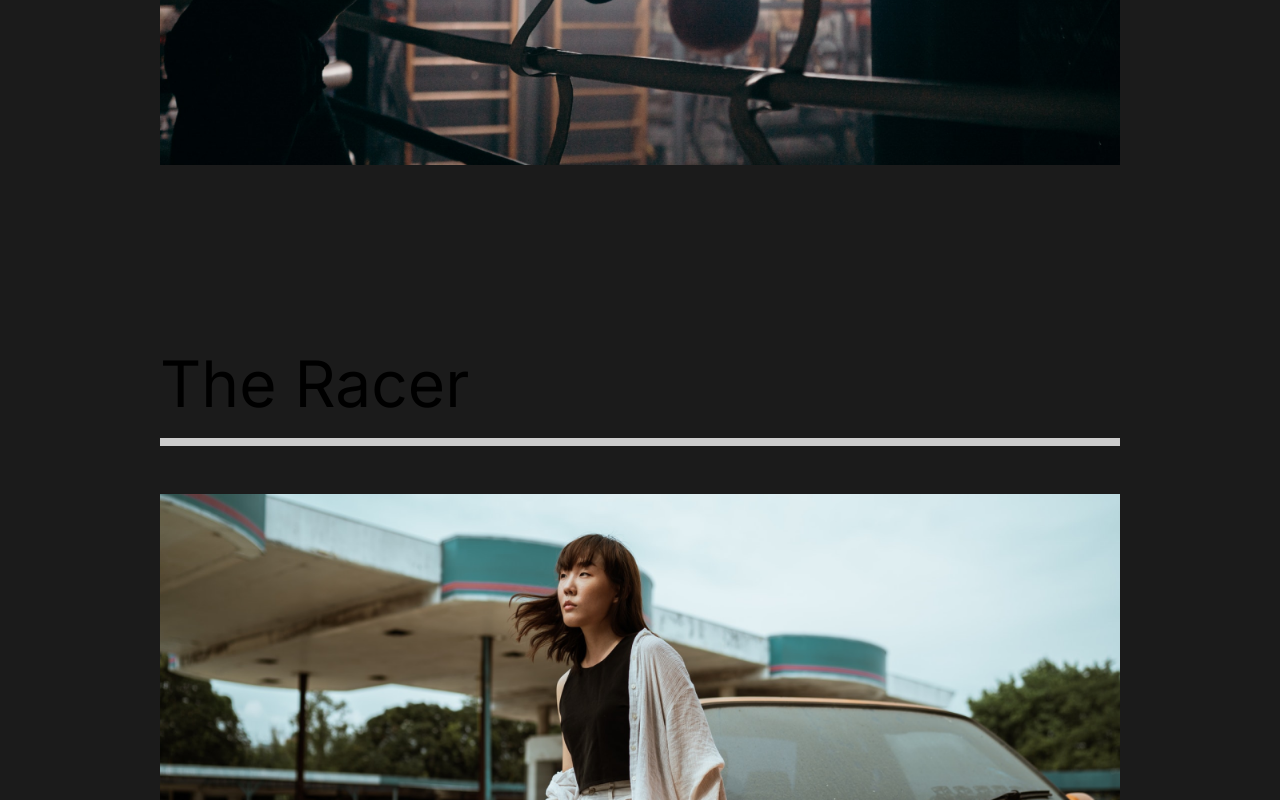
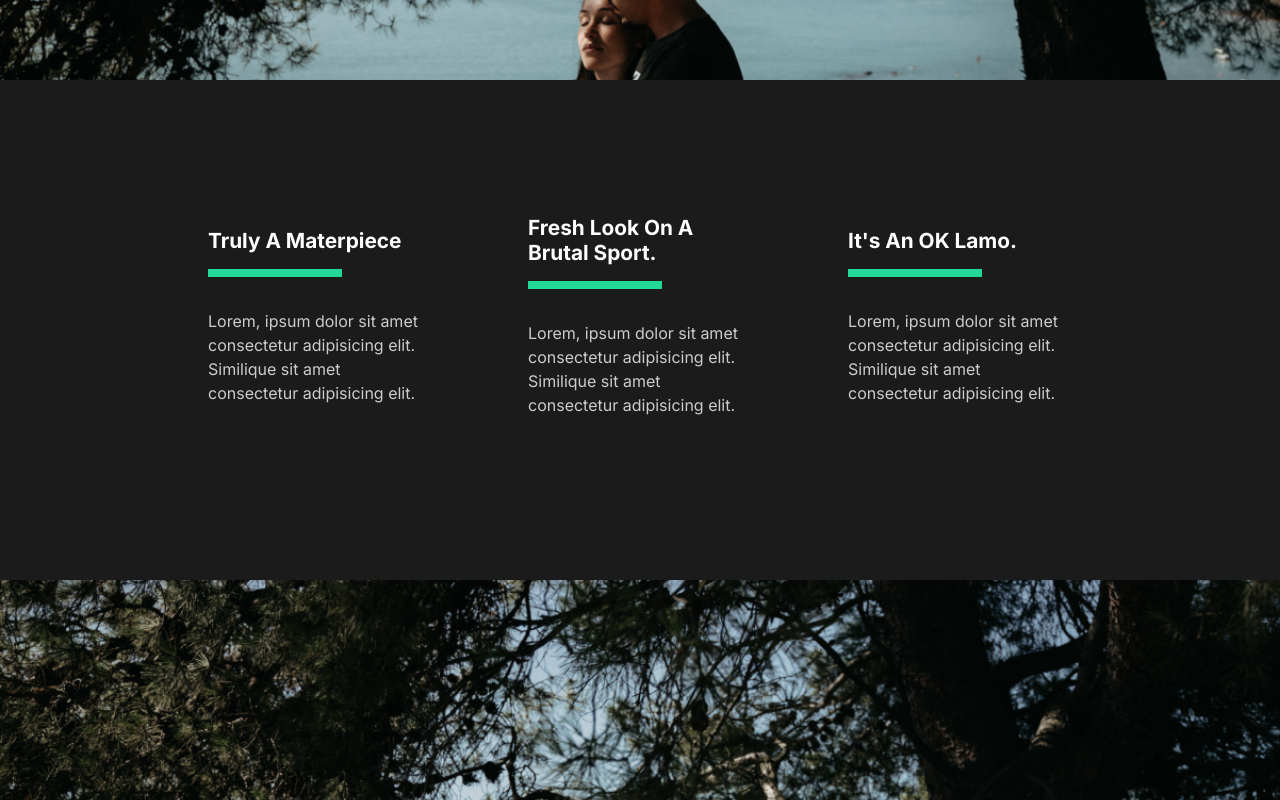
Before and after one commit to navidabdi/portfolio-react, a React (Create React App) app: page /work/good-times in a window 1280 px wide. Shown: the part 720-1520 px from the top of the page. Built offline with nearby package versions, Linux system fonts and the light colour scheme.

Commit message:
11. Movie Details

```diff
--- a/src/App.js
+++ b/src/App.js
@@ -7,6 +7,7 @@
 import AboutUs from "./pages/AboutUs";
 import OurWork from "./pages/OurWork";
 import ContactUs from "./pages/ContactUs";
+import MovieDetail from "./pages/MovieDetail";
 
 // Router
 import { Route, Switch } from "react-router-dom";
@@ -20,8 +21,11 @@
         <Route path="/" exact>
           <AboutUs />
         </Route>
-        <Route path="/work">
+        <Route path="/work" exact>
           <OurWork />
+        </Route>
+        <Route path="/work/:id">
+          <MovieDetail />
         </Route>
         <Route path="/contact">
           <ContactUs />
--- /dev/null
+++ b/src/MovieState.js
@@ -0,0 +1,81 @@
+// Images
+import athlete from "./img/athlete-small.png";
+import athlete2 from "./img/athlete2.png";
+import theracer from "./img/theracer-small.png";
+import theracer2 from "./img/theracer-small.png";
+import goodtimes from "./img/goodtimes-small.png";
+import goodtimes2 from "./img/goodtimes-small.png";
+
+export const MovieState = () => {
+  return [
+    {
+      title: "The Athlete",
+      mainImg: athlete,
+      secondaryImg: athlete2,
+      url: "/work/the-athlete",
+      awards: [
+        {
+          title: "Truly A Materpiece",
+          description:
+            " Lorem, ipsum dolor sit amet consectetur adipisicing elit. Similique sit amet consectetur adipisicing elit.",
+        },
+        {
+          title: "Fresh Look On A Brutal Sport.",
+          description:
+            " Lorem, ipsum dolor sit amet consectetur adipisicing elit. Similique sit amet consectetur adipisicing elit.",
+        },
+        {
+          title: "It's An OK Lamo.",
+          description:
+            " Lorem, ipsum dolor sit amet consectetur adipisicing elit. Similique sit amet consectetur adipisicing elit.",
+        },
+      ],
+    },
+    {
+      title: "Good Times",
+      mainImg: goodtimes,
+      secondaryImg: goodtimes2,
+      url: "/work/good-times",
+      awards: [
+        {
+          title: "Truly A Materpiece",
+          description:
+            " Lorem, ipsum dolor sit amet consectetur adipisicing elit. Similique sit amet consectetur adipisicing elit.",
+        },
+        {
+          title: "Fresh Look On A Brutal Sport.",
+          description:
+            " Lorem, ipsum dolor sit amet consectetur adipisicing elit. Similique sit amet consectetur adipisicing elit.",
+        },
+        {
+          title: "It's An OK Lamo.",
+          description:
+            " Lorem, ipsum dolor sit amet consectetur adipisicing elit. Similique sit amet consectetur adipisicing elit.",
+        },
+      ],
+    },
+    {
+      title: "The Racer",
+      mainImg: theracer,
+      secondaryImg: theracer2,
+      url: "/work/theracer",
+      awards: [
+        {
+          title: "Truly A Materpiece",
+          description:
+            " Lorem, ipsum dolor sit amet consectetur adipisicing elit. Similique sit amet consectetur adipisicing elit.",
+        },
+        {
+          title: "Fresh Look On A Brutal Sport.",
+          description:
+            " Lorem, ipsum dolor sit amet consectetur adipisicing elit. Similique sit amet consectetur adipisicing elit.",
+        },
+        {
+          title: "It's An OK Lamo.",
+          description:
+            " Lorem, ipsum dolor sit amet consectetur adipisicing elit. Similique sit amet consectetur adipisicing elit.",
+        },
+      ],
+    },
+  ];
+};
--- /dev/null
+++ b/src/pages/MovieDetail.js
@@ -0,0 +1,98 @@
+import React, { useState, useEffect } from "react";
+import styled from "styled-components";
+import { useHistory } from "react-router-dom";
+import { MovieState } from "../MovieState";
+const MovieDetail = () => {
+  const history = useHistory();
+  const url = history.location.pathname;
+  const [movies, setMovies] = useState(MovieState);
+  const [movie, setMovie] = useState(null);
+  //   UseEffect
+  useEffect(() => {
+    const currentMovie = movies.filter((stateMovie) => stateMovie.url === url);
+    setMovie(currentMovie[0]);
+  }, [movies, url]);
+  return (
+    <>
+      {movie && (
+        <StyledMovieDetails>
+          <div className="headline">
+            <h2>{movie.title}</h2>
+            <img src={movie.mainImg} alt={movie.title} />
+          </div>
+          <div className="awards">
+            {movie.awards.map((award) => (
+              <Award title={award.title} description={award.description} />
+            ))}
+          </div>
+          <div className="image-display">
+            <img src={movie.secondaryImg} alt="" />
+          </div>
+        </StyledMovieDetails>
+      )}
+    </>
+  );
+};
+
+const StyledMovieDetails = styled.div`
+  color: white;
+  .headline {
+    min-height: 90vh;
+    padding-top: 20vh;
+    position: relative;
+    h2 {
+      position: absolute;
+      top: 10%;
+      left: 50%;
+      transform: translate(-50%, -10%);
+    }
+    img {
+      width: 100%;
+      height: 70vh;
+      object-fit: cover;
+    }
+  }
+  .awards {
+    min-height: 50vh;
+    display: flex;
+    margin: 3rem 10rem;
+    justify-content: center;
+    align-items: center;
+    .award {
+      padding: 3rem;
+      h3 {
+        font-size: 1.3rem;
+      }
+      .line {
+        width: 60%;
+        background: #23d997;
+        height: 0.5rem;
+        margin-top: 1rem;
+      }
+      p {
+        font-size: 1rem;
+        padding: 2rem 0;
+      }
+    }
+  }
+  .image-display {
+    min-height: 50vh;
+    img {
+      width: 100%;
+      object-fit: cover;
+    }
+  }
+`;
+
+// Award Component
+const Award = ({ title, description }) => {
+  return (
+    <div className="award">
+      <h3>{title}</h3>
+      <div className="line"></div>
+      <p>{description}</p>
+    </div>
+  );
+};
+
+export default MovieDetail;
--- a/src/pages/OurWork.js
+++ b/src/pages/OurWork.js
@@ -14,21 +14,21 @@
       <div className="movie">
         <h2>The Athlete</h2>
         <div className="line"></div>
-        <Link>
+        <Link to="/work/the-athlete">
           <img src={athlete} alt="athlete" />
         </Link>
       </div>
       <div className="movie">
         <h2>The Racer</h2>
         <div className="line"></div>
-        <Link>
+        <Link to="/work/theracer">
           <img src={theracer} alt="theracer" />
         </Link>
       </div>
       <div className="movie">
         <h2>Good Times</h2>
         <div className="line"></div>
-        <Link>
+        <Link to="/work/good-times">
           <img src={goodtimes} alt="goodtimes" />
         </Link>
       </div>
```
